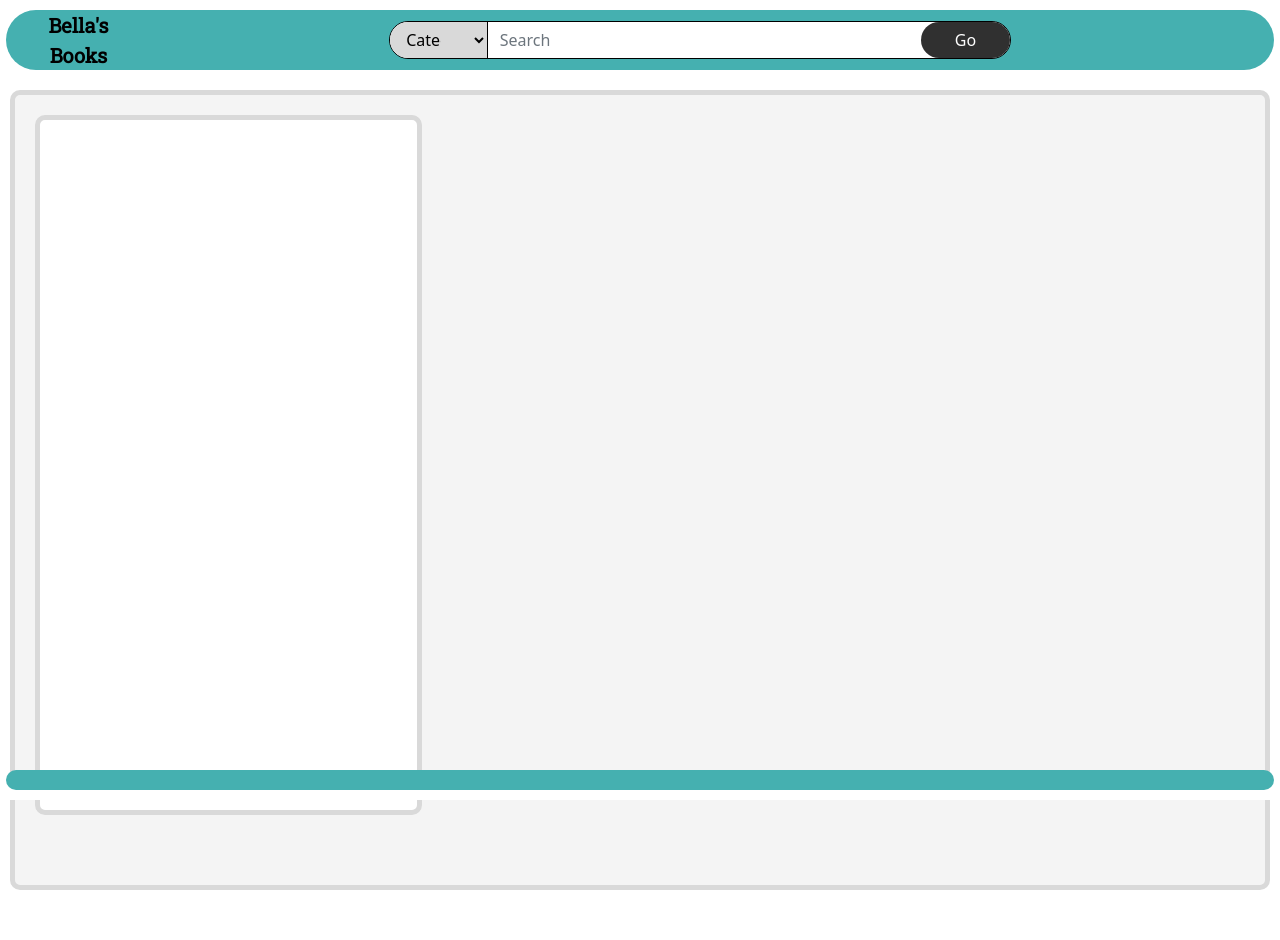
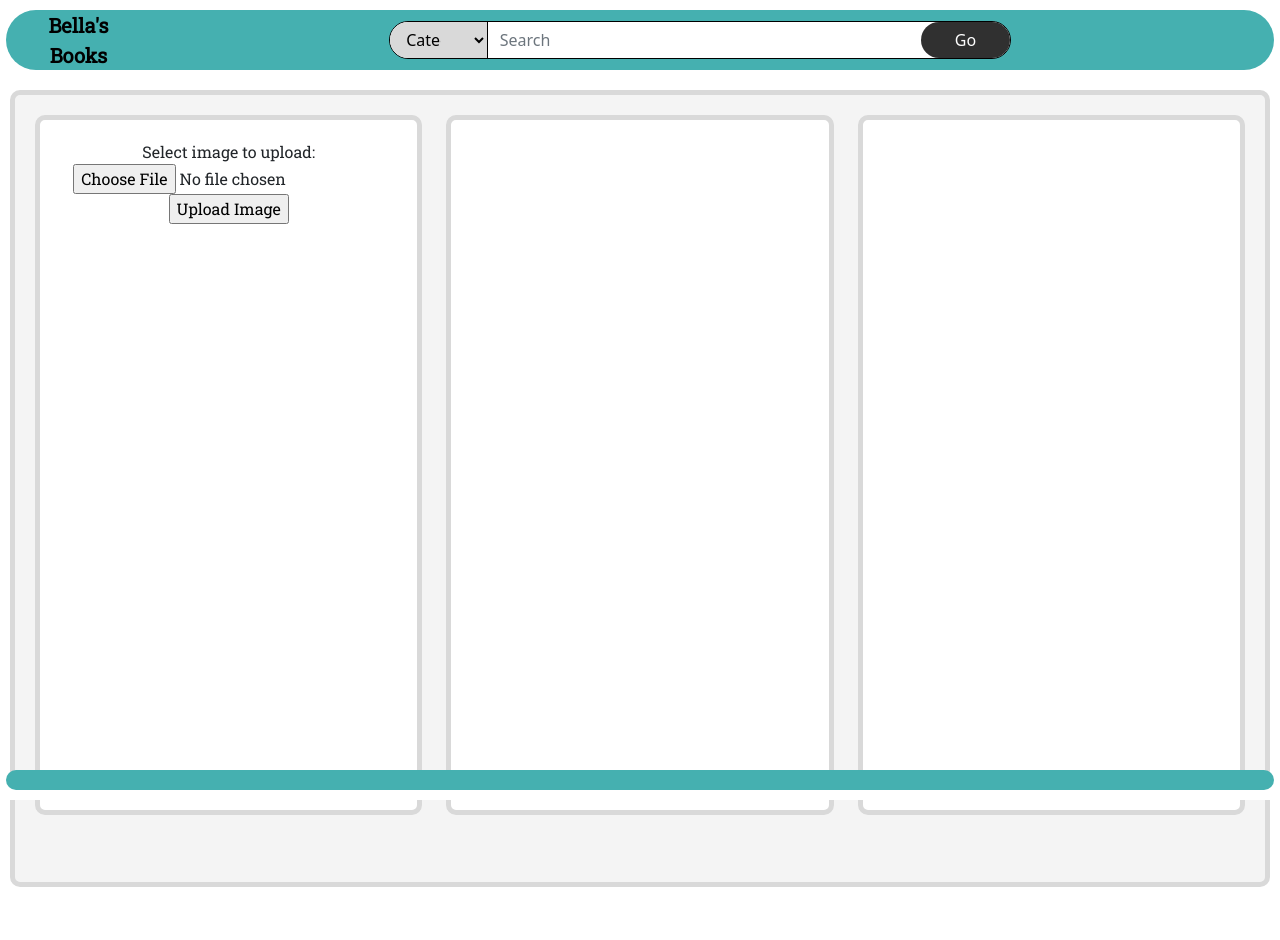
Before and after one commit to HenryW-C/bookshop, a PHP site: page /list.php in a window 1280 px wide. After the commit the page ends 887 px from the top, so only its background shows below. Run offline with PHP 8.4, Linux system fonts and the light colour scheme; the visitor is signed in with stand-in values (Sample User, id 1); data that the repository does not hold is empty.

Commit message:
file upload

```diff
--- a/list.php
+++ b/list.php
@@ -115,6 +115,19 @@ if (isset($_GET['selectedCategory']) && isset($_GET['searchQuery'])) {
         <div class="row">
             <div class="col-md-4">
                 <div class="custom-column">
+                <form action="upload.php" method="post" enctype="multipart/form-data">
+                    Select image to upload:
+                    <input type="file" name="fileToUpload" id="fileToUpload">
+                    <input type="submit" value="Upload Image" name="submit">
+                </form>
+                </div>
+            </div>
+            <div class="col-md-4">
+                <div class="custom-column">
+                </div>
+            </div>
+            <div class="col-md-4">
+                <div class="custom-column">
                 </div>
             </div>
         </div>
--- a/stylesheet.css
+++ b/stylesheet.css
@@ -226,7 +226,7 @@
   border: 5px solid #D9D9D9;
   border-radius: 10px;
   padding: 20px;
-  height: 800px;
+  height: 797px;
 }
 
 /* custom columns - default */
```
Also changed, not shown: upload.php (added, +52 -0 lines), images/test_filename.jpg (added).
